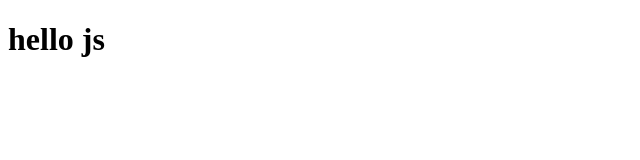
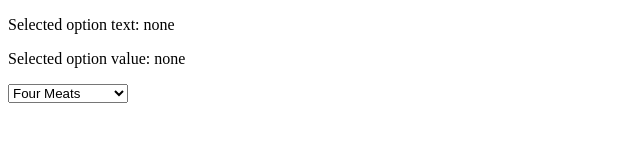
Before and after one commit to Dmitriy-Tyukh/goit-js-hw-01-06, a plain HTML site: page index.html in a window 1280 px wide. Shown: the whole page, without its empty margins (0-640 px from the left). Drawn offline with Linux system fonts and the light colour scheme.

Commit message:
answers to tasks

```diff
--- a/index.html
+++ b/index.html
@@ -7,9 +7,22 @@
     <title>Document</title>
 </head>
 <body>
-<h1>hello js</h1>
 
+<p>
+    Selected option text: <span class="text-output">none</span>
+<p>
+<p>
+    Selected option value: <span class="value-output">none</span>
+<p>
 
-    <script src="./js/index.js" type="module"></script>
+    <select class="pizza-select">
+        <option value="four_meats">Four Meats</option>
+        <option value="royal_cheese">Royal Cheese</option>
+        <option value="vegetarian">Vegetarian</option>
+        <option value="smoked_salmon">Smoked Salmon</option>
+    </select>
+
+    <!-- <script src="./js/index.js" type="module"></script> -->
+    <script src="./js/function.js" type="module"></script>
 </body>
 </html>
```
Also changed, not shown: js/array-string.js (added, +137 -0 lines), js/function.js (added, +81 -0 lines), js/index.js (deleted, +0 -29 lines).
